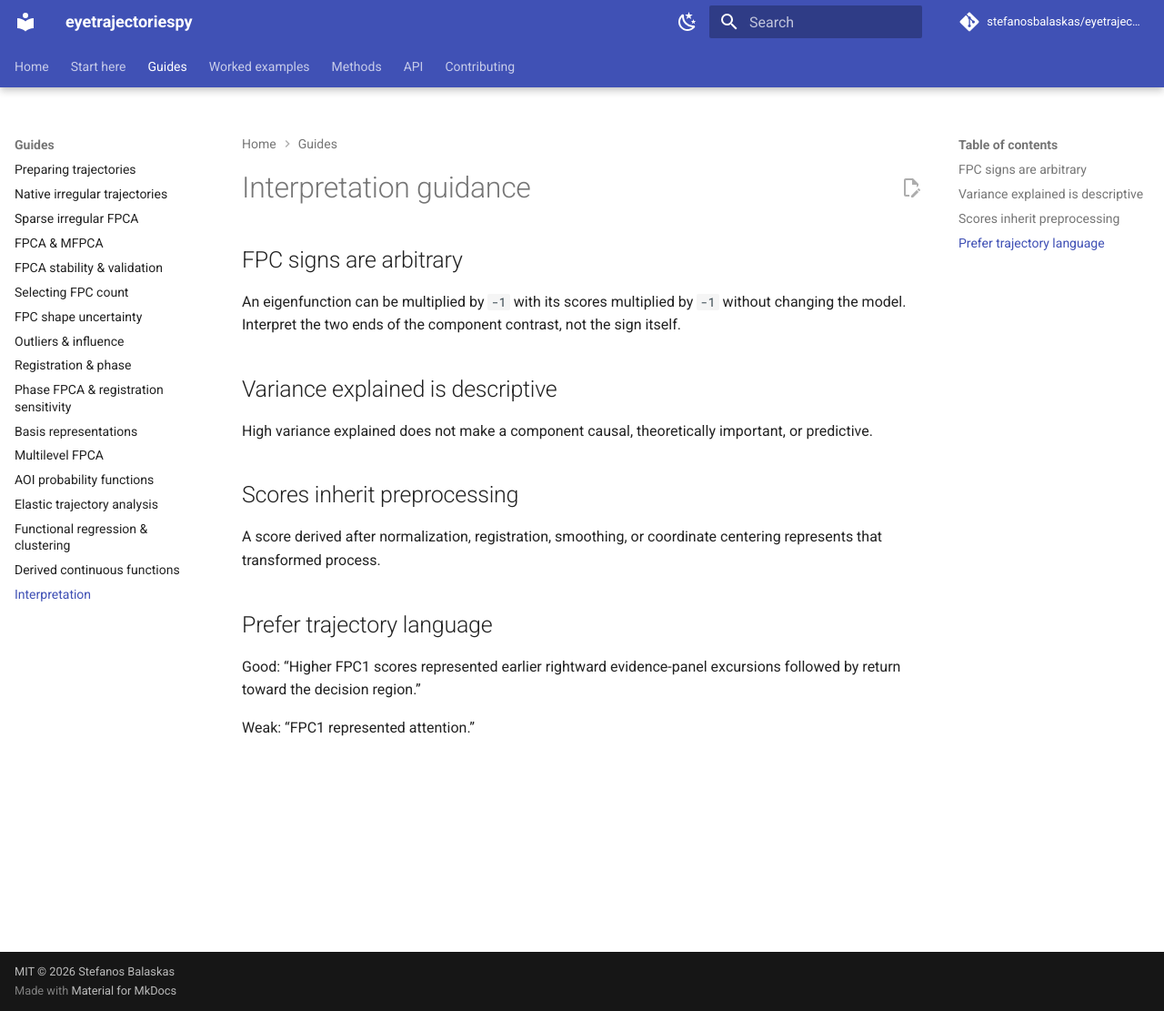
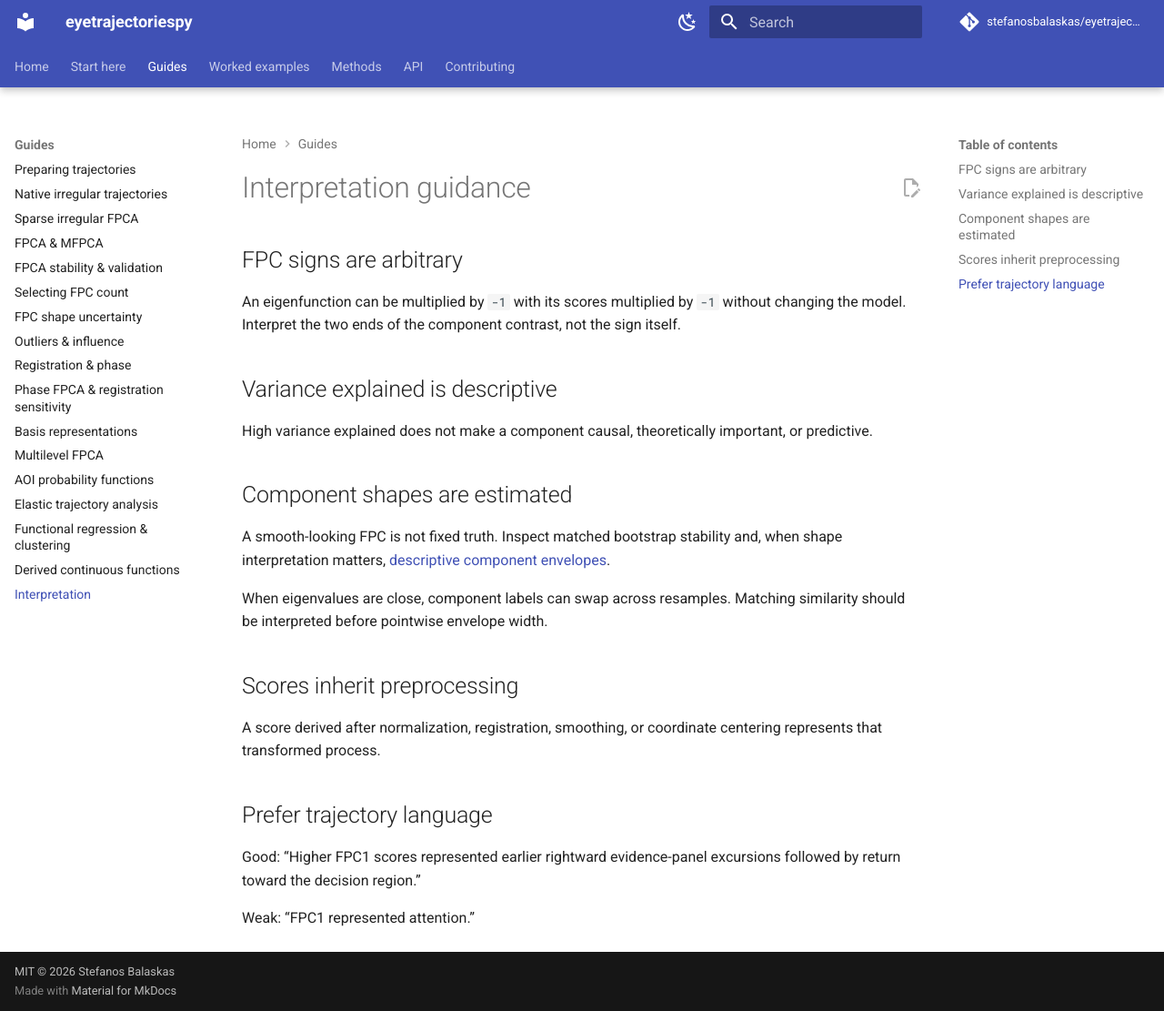
Before and after one commit to stefanosbalaskas/eyetrajectoriespy, an MkDocs documentation site: the page built from docs/guides/interpretation.md, in a window 1280 px wide and 1111 px high. Shown: the whole window at 91% size. Built offline with MkDocs 1.6.1 and Material for MkDocs 9.7.7, drawn with Linux system fonts in a browser that asks for light colours; comment, search, counter and statistics services are not loaded.

Commit message:
Integrate FPCA selection uncertainty into core guidance

```diff
--- a/docs/guides/interpretation.md
+++ b/docs/guides/interpretation.md
@@ -8,6 +8,12 @@ An eigenfunction can be multiplied by `-1` with its scores multiplied by `-1` wi
 
 High variance explained does not make a component causal, theoretically important, or predictive.
 
+## Component shapes are estimated
+
+A smooth-looking FPC is not fixed truth. Inspect matched bootstrap stability and, when shape interpretation matters, [descriptive component envelopes](component-uncertainty.md).
+
+When eigenvalues are close, component labels can swap across resamples. Matching similarity should be interpreted before pointwise envelope width.
+
 ## Scores inherit preprocessing
 
 A score derived after normalization, registration, smoothing, or coordinate centering represents that transformed process.
```
